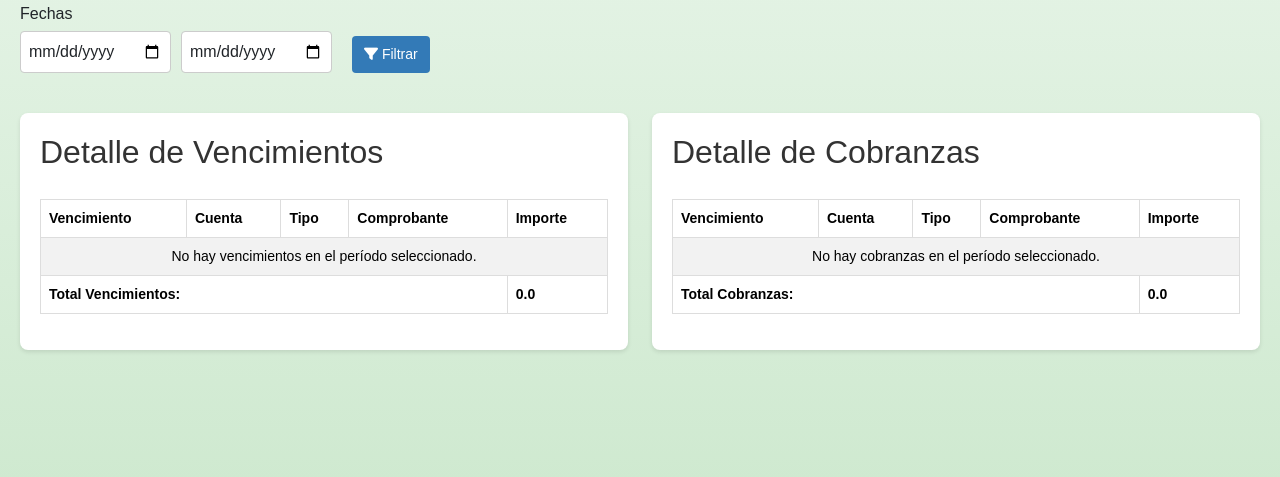
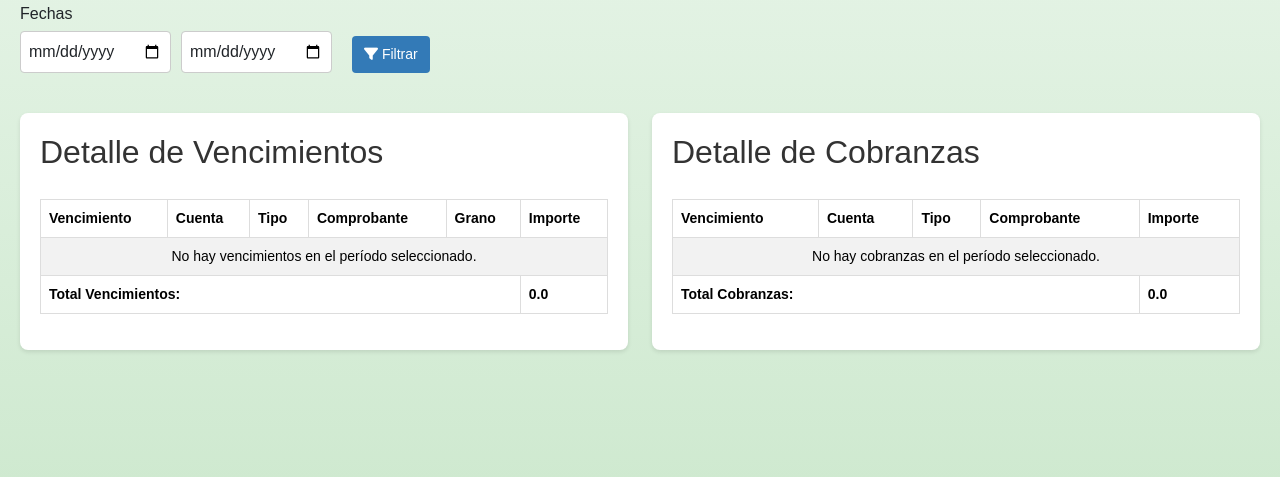
Before and after one commit to arizu14n/Datos-Acopio, a Flask app: template templates/cobranzas.html in a window 1280 px wide. Shown: the part 144-621 px from the top of the page. Run offline with Flask 3, Linux system fonts and the light colour scheme; the template is opened without the code that fills it, so the values that code supplies are empty.

Commit message:
respaldo BD y cambio en la tabla de cupos asignados. También agrego columna de grano en la tabla de vencimientos y tooltip en la tabla de detalle de cobranzas para aclarar origen y monto total de cada ovimiento

```diff
--- a/app.py
+++ b/app.py
@@ -630,19 +630,23 @@ def ventas():
 def solicitar_cupo():
     try:
         data = request.json
+        num_cupos = int(data['cantidad'])
+        cantidad_por_cupo = 1
+
         db = get_db()
         with db:
-            db.execute("""
-                INSERT INTO cupos_solicitados (contrato, grano, cosecha, cantidad, fecha_solicitud, nombre_persona)
-                VALUES (?, ?, ?, ?, ?, ?)
-            """, (
-                data['contrato'],
-                data['grano'],
-                data['cosecha'],
-                data['cantidad'],
-                data['fecha_solicitud'],
-                data['nombre_persona']
-            ))
+            for _ in range(num_cupos):
+                db.execute("""
+                    INSERT INTO cupos_solicitados (contrato, grano, cosecha, cantidad, fecha_solicitud, nombre_persona)
+                    VALUES (?, ?, ?, ?, ?, ?)
+                """, (
+                    data['contrato'],
+                    data['grano'],
+                    data['cosecha'],
+                    cantidad_por_cupo,
+                    data['fecha_solicitud'],
+                    data['nombre_persona']
+                ))
         return jsonify({'success': True})
     except Exception as e:
         return jsonify({'success': False, 'error': str(e)})
@@ -1008,11 +1012,52 @@ def cobranzas():
     total_cobranzas = 0
 
     try:
+        # 1. Mapear Contrato -> Grano desde contrat.dbf
+        contrato_to_grano = {}
+        try:
+            with DBF(RUTA_CONTRAT_DBF, encoding='iso-8859-1') as tabla_contrat:
+                for rec in tabla_contrat:
+                    contrato = rec.get('NROCONT_C', '').strip()
+                    grano = rec.get('PRODUCT_C', 'N/A').strip()
+                    if contrato:
+                        contrato_to_grano[contrato] = grano
+        except FileNotFoundError:
+            print(f"Advertencia: No se encontró el archivo DBF: {RUTA_CONTRAT_DBF}")
+        except Exception as e:
+            print(f"Error al leer {RUTA_CONTRAT_DBF}: {e}")
+
+        # 2. Mapear Comprobante de Vencimiento -> Contrato
+        comprobante_to_contrato = {}
+        try:
+            with DBF(RUTA_LIQVEN_DBF, encoding='iso-8859-1') as tabla_liqven:
+                for rec in tabla_liqven:
+                    contrato = rec.get('CONTRATO', '').strip()
+                    if contrato:
+                        comprobante = f"{rec.get('FA1_C', '')}-{str(rec.get('FAC_C', '')).zfill(8)}"
+                        comprobante_to_contrato[comprobante] = contrato
+        except FileNotFoundError:
+            print(f"Advertencia: No se encontró el archivo DBF: {RUTA_LIQVEN_DBF}")
+        except Exception as e:
+            print(f"Error al leer {RUTA_LIQVEN_DBF}: {e}")
+
         clientes_map = {}
         with DBF(RUTA_SYSMAE_DBF, encoding='iso-8859-1') as tabla_sysmae:
             for rec in tabla_sysmae:
                 if rec.get('CLI_C') and rec.get('S_APELLI'):
                     clientes_map[rec['CLI_C'].strip()] = rec['S_APELLI'].strip()
+
+        # Build a map from vencimiento comprobante to grano
+        vencimiento_comprobante_to_grano = {}
+        with DBF(RUTA_CCBCTA_DBF, encoding='iso-8859-1') as tabla_ccbcta_for_map:
+            for rec in tabla_ccbcta_for_map:
+                tip_f = rec.get('TIP_F', '').strip().upper()
+                if tip_f in ('LF', 'LP'):
+                    comprobante = f"{rec.get('FA1_F', '')}-{str(rec.get('FAC_F', '')).zfill(8)}"
+                    contrato = comprobante_to_contrato.get(comprobante)
+                    if contrato:
+                        grano = contrato_to_grano.get(contrato, 'N/A')
+                        if grano != 'N/A':
+                            vencimiento_comprobante_to_grano[comprobante] = grano
 
         with DBF(RUTA_CCBCTA_DBF, encoding='iso-8859-1') as tabla_ccbcta:
             all_records = []
@@ -1021,8 +1066,7 @@ def cobranzas():
                 if isinstance(fecha_vto, datetime.date) and fecha_desde_dt <= fecha_vto <= fecha_hasta_dt:
                     all_records.append(rec)
 
-            # Sort all records by date and then by comprobante
-            all_records.sort(key=lambda r: (r.get('VTO_F'), f"{r.get('FA1_F', '')}-{str(r.get('FAC_F', '')).zfill(8)}"))
+            all_records.sort(key=lambda r: (f"{r.get('FA1_F', '')}-{str(r.get('FAC_F', '')).zfill(8)}", r.get('VTO_F')))
 
             for rec in all_records:
                 fecha_vto = rec.get('VTO_F')
@@ -1031,18 +1075,36 @@ def cobranzas():
                 cliente_code = rec.get('CLI_F', '').strip()
                 comprobante = f"{rec.get('FA1_F', '')}-{str(rec.get('FAC_F', '')).zfill(8)}"
 
-                item = {
-                    'vencimiento': format_date(fecha_vto),
-                    'cliente': clientes_map.get(cliente_code, cliente_code),
-                    'tipo': tip_f,
-                    'comprobante': comprobante,
-                    'importe': imp_f
-                }
-
                 if tip_f in ('LF', 'LP'):
+                    # Original logic for vencimientos
+                    contrato = comprobante_to_contrato.get(comprobante)
+                    grano = 'N/A'
+                    if contrato:
+                        grano = contrato_to_grano.get(contrato, 'N/A')
+
+                    item = {
+                        'vencimiento': format_date(fecha_vto),
+                        'cliente': clientes_map.get(cliente_code, cliente_code),
+                        'tipo': tip_f,
+                        'comprobante': comprobante,
+                        'importe': imp_f,
+                        'grano': grano
+                    }
                     vencimientos_list.append(item)
                     total_vencimientos += imp_f
                 elif tip_f in ('RI', 'SI', 'SG', 'SB'):
+                    # New logic for cobranzas
+                    cta_p_comprobante = rec.get('CTA_P', '').strip()
+                    # grano = vencimiento_comprobante_to_grano.get(cta_p_comprobante, 'N/A')
+
+                    item = {
+                        'vencimiento': format_date(fecha_vto),
+                        'cliente': clientes_map.get(cliente_code, cliente_code),
+                        'tipo': tip_f,
+                        'comprobante': comprobante,
+                        'importe': imp_f,
+                        'cta_p': cta_p_comprobante
+                    }
                     cobranzas_list.append(item)
                     total_cobranzas += imp_f
 
@@ -1050,6 +1112,15 @@ def cobranzas():
         print(f"Advertencia: No se encontró el archivo DBF: {e.filename}")
     except Exception as e:
         print(f"Error al leer los archivos DBF: {e}")
+
+    comprobante_sums = {}
+    for item in cobranzas_list:
+        comprobante = item['comprobante']
+        importe = item['importe']
+        comprobante_sums[comprobante] = comprobante_sums.get(comprobante, 0) + importe
+
+    for item in cobranzas_list:
+        item['total_comprobante'] = comprobante_sums.get(item['comprobante'], 0)
 
     return render_template('cobranzas.html',
                            filtros_aplicados=filtros_aplicados,
--- a/static/js/index.js
+++ b/static/js/index.js
@@ -163,7 +163,7 @@ document.addEventListener('DOMContentLoaded', function() {
             .then(response => response.json())
             .then(data => {
                 if (data.success) {
-                    const mensaje = `Hola ${currentComprador}, Mensaje para: ${nombrePersona}. Se solicita/n ${cantidadCupos} cupo/s de ${currentGrano}, cosecha ${currentCosecha}, para el día ${formattedFecha}. Saludamos Atte. DRUETTO SRL`;
+                    const mensaje = `Hola ${currentComprador},\n\nMensaje para: ${nombrePersona}.\n\nSe solicita/n ${cantidadCupos} cupo/s de ${currentGrano}, cosecha ${currentCosecha}, para el día ${formattedFecha}.\n\nSaludamos Atte.\nDRUETTO SRL`;
                     const whatsappUrl = `whatsapp://send?text=${encodeURIComponent(mensaje)}`;
                     window.open(whatsappUrl, '_blank');
                     pedirCuposModal.hide();
--- a/templates/cobranzas.html
+++ b/templates/cobranzas.html
@@ -34,6 +34,7 @@
                             <th>Cuenta</th>
                             <th>Tipo</th>
                             <th>Comprobante</th>
+                            <th>Grano</th>
                             <th class="text-right">Importe</th>
                         </tr>
                     </thead>
@@ -44,17 +45,18 @@
                             <td>{{ item.cliente }}</td>
                             <td>{{ item.tipo }}</td>
                             <td>{{ item.comprobante }}</td>
+                            <td>{{ item.grano }}</td>
                             <td class="text-right">{{ format_number(item.importe, is_currency=True) }}</td>
                         </tr>
                         {% else %}
                         <tr>
-                            <td colspan="5" class="text-center">No hay vencimientos en el período seleccionado.</td>
+                            <td colspan="6" class="text-center">No hay vencimientos en el período seleccionado.</td>
                         </tr>
                         {% endfor %}
                     </tbody>
                     <tfoot>
                         <tr>
-                            <th colspan="4" class="text-right">Total Vencimientos:</th>
+                            <th colspan="5" class="text-right">Total Vencimientos:</th>
                             <th class="text-right">{{ format_number(total_vencimientos, is_currency=True) }}</th>
                         </tr>
                     </tfoot>
@@ -82,7 +84,7 @@
                             <td>{{ item.vencimiento }}</td>
                             <td>{{ item.cliente }}</td>
                             <td>{{ item.tipo }}</td>
-                            <td>{{ item.comprobante }}</td>
+                            <td title="Cta_p: {{ item.cta_p }} | Total: {{ format_number(item.total_comprobante, is_currency=True) }}">{{ item.comprobante }}</td>
                             <td class="text-right">{{ format_number(item.importe, is_currency=True) }}</td>
                         </tr>
                         {% else %}
```
Also changed, not shown: fletes.db.
